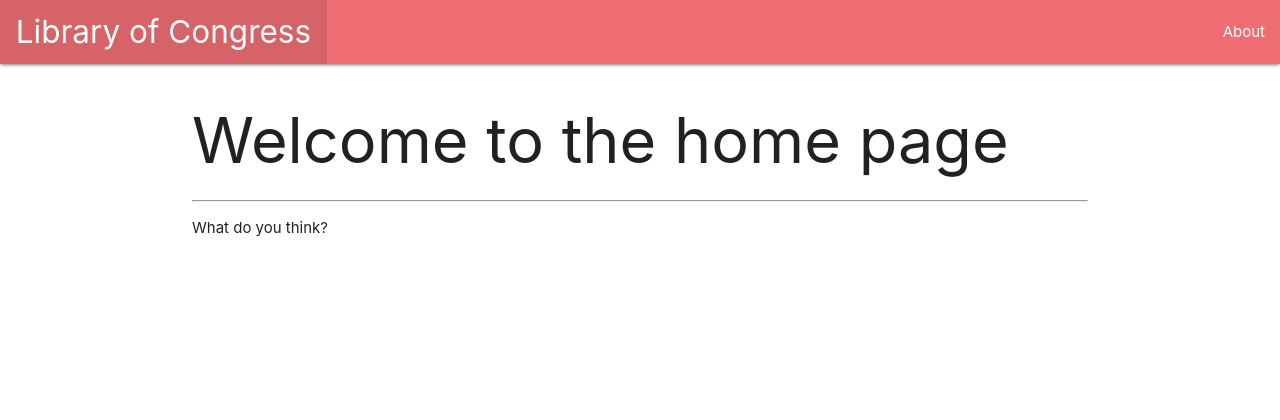
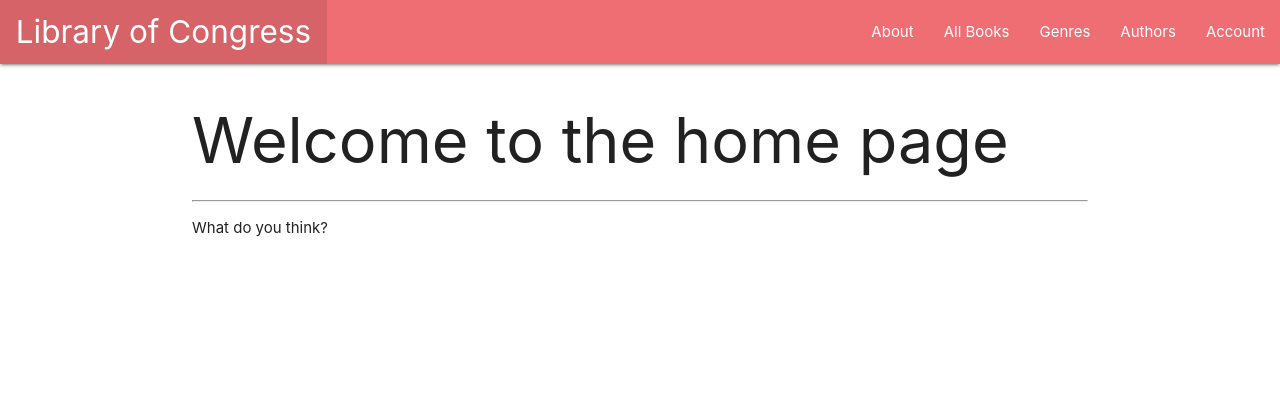
Before and after one commit to AlexWestIsBest/library-of-congress, a Django app: page / in a window 1280 px wide. Shown: the top 420 px of the page. Run offline with Django 4.2, Linux system fonts and the light colour scheme.

Commit message:
Adds nav bar options

```diff
--- a/main_app/templates/base.html
+++ b/main_app/templates/base.html
@@ -24,6 +24,15 @@
                 </ul>
                 <ul class="right">
                     <li><a href="/about">About</a></li>
+                    <li><a href="">All Books</a></li>
+                    {% if account %}
+                    <li><a href="">Sign Up</a></li>
+                    <li><a href="">Log In</a></li>
+                    {% else %}
+                    <li><a href="">Genres</a></li>
+                    <li><a href="">Authors</a></li>
+                    <li><a href="">Account</a></li>
+                    {% endif %}
                 </ul>
             </div>
         </nav>
```
